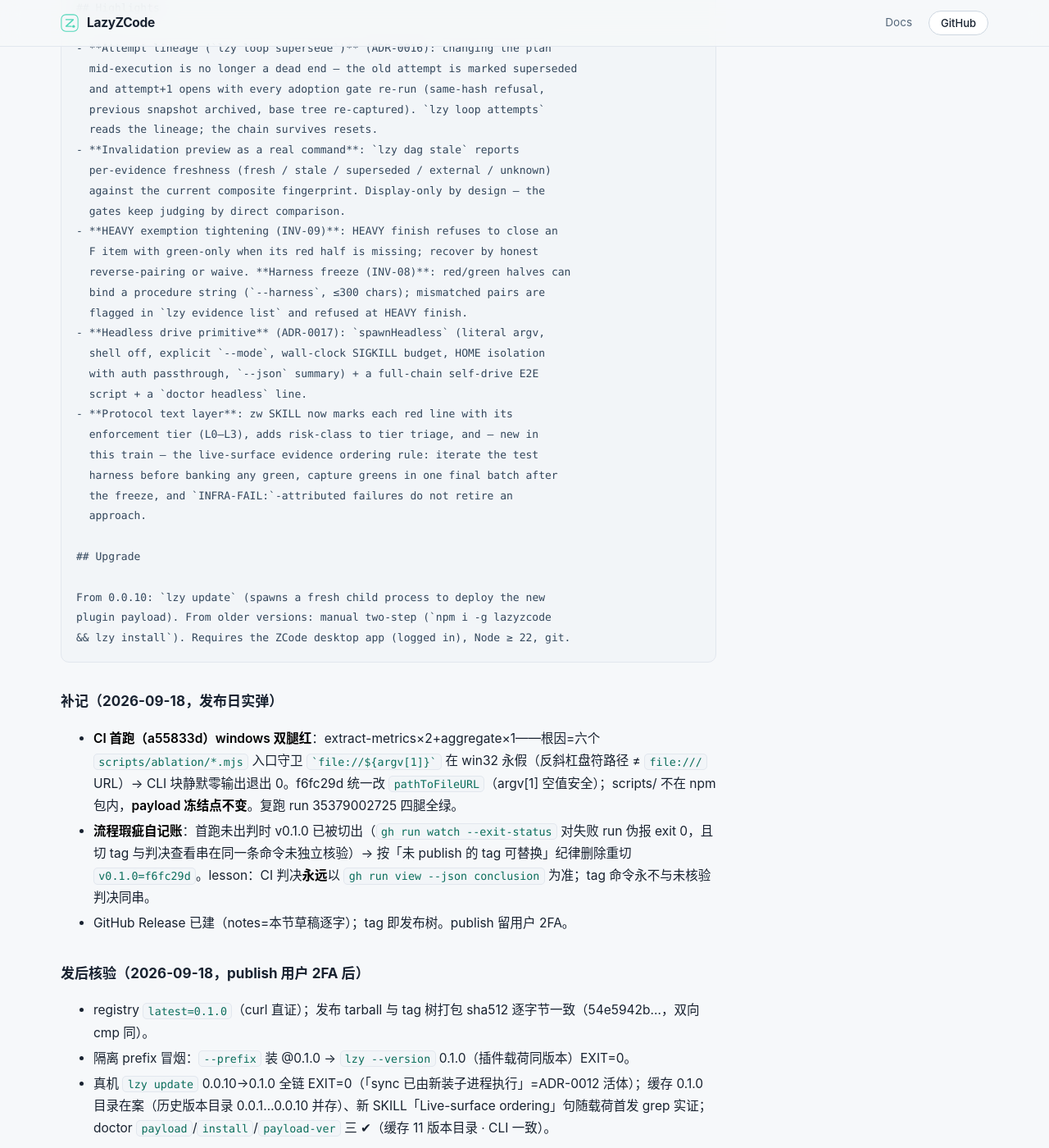
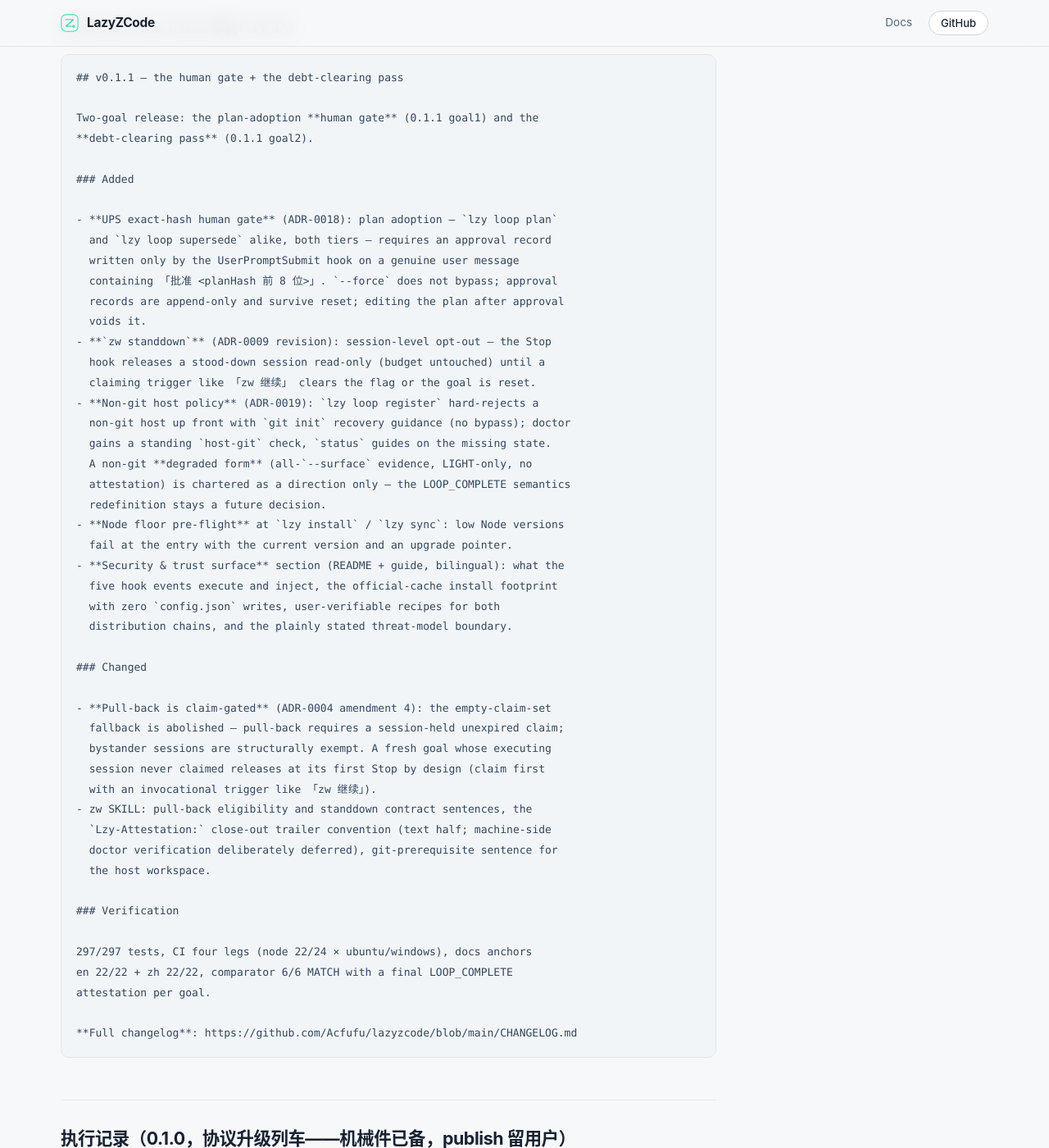
Before and after one commit to Acfufu/lazyzcode, a Jekyll site: the page built from docs/release-checklist.md, in a window 1280 px wide and 1400 px high, scrolled down 12499 px. Shown: the whole window at 82% size. Built offline with Jekyll 4.4.1, drawn with Linux system fonts in a browser that asks for light colours; our own code applies the rules of GitHub Pages for plain Markdown files; some of the changed text lies outside the part shown.

Commit message:
chore(release): 0.1.1 — version bodies, marketplace pin, changelog finalize, SEO faces, release record

````diff
--- a/docs/_layouts/home.html
+++ b/docs/_layouts/home.html
@@ -14,7 +14,7 @@
     "name": "LazyZCode",
     "applicationCategory": "DeveloperApplication",
     "operatingSystem": "macOS, Windows, Linux",
-    "softwareVersion": "0.1.0",
+    "softwareVersion": "0.1.1",
     "description": "The discipline layer for ZCode: plan, execute, take evidence, never stop half-done. A plugin plus a lightweight CLI (lzy) that turns agent claims into verified facts.",
     "url": "https://acfufu.github.io/lazyzcode/",
     "downloadUrl": "https://www.npmjs.com/package/lazyzcode",
--- a/docs/release-checklist.md
+++ b/docs/release-checklist.md
@@ -283,6 +283,72 @@
 - 载荷冻结纪律（ADJ-15）首版生效：tag 后仅 docs/release-checklist.md（未随包）动过；样本内容级对照（skills/zw/SKILL.md）已入 doctor payload-ver。
 - 随 0.0.10 沿用 0.0.9 补记两条 npm 雷：npm 12 EALLOWREMOTE（remote tarball 直装默认禁，绕法 `lazyzcode@0.0.10 --prefer-online`）+ npm view 元数据缓存滞后数分钟（registry HTTP 端点为真相源）。
 
+## 执行记录（0.1.1，人权门+债清账双 goal 列车——机械件已备，publish 留用户）
+
+> 机械件（2026-09-19，维护者指令直发，未走 goal loop）：版本三体 0.1.1（package.json / plugin/.zcode-plugin/plugin.json / CHANGELOG 定版 [Unreleased]→[0.1.1]）、市场 manifest `version`/`ref` 钉 v0.1.1（第 11 步每发布同步）、home.html `softwareVersion` 0.1.0→0.1.1（0.0.10 漏账教训后已入机械件清单）、sitemap 首页+guide 双语 lastmod→2026-09-19。本节提交不带 `Goal:` 尾注（沿先例，槽位被 done 态 v011-debt-clearing 占用，账本 warn 预期）。载荷=goal1（v011-ups-human-gate，8 提交 13c5633→8686fe3）+goal2（v011-debt-clearing，9 提交 b80c5c3→8d91e2d）已推 main 且 CI 各自跑过；本发布提交为其上单一定版提交，windows 新夹具雷风险低（无新测试夹具引入）。
+
+### Runbook（按序）
+
+1. push main（定版 1 提交）→ CI 四腿绿（node 22/24 × ubuntu/windows；判决只认 `gh run view --json conclusion`，tag 命令永不与未核验判决同串——0.1.0 lesson）。
+2. `npm publish --dry-run` 核验文件清单与 shasum（零敏感物、24+ 文件）。
+3. `git tag v0.1.1 && git push origin v0.1.1`（tag 最后切，落 CI 绿判的定版提交）。
+4. GitHub Release：以下方草稿为 notes 创建 `v0.1.1`。
+5. **publish（用户 2FA）**：`npm publish`；发后隔离 prefix 冒烟 `npm i -g lazyzcode@0.1.1 --prefer-online && lzy --version`（应 0.1.1；npm12 EALLOWREMOTE 雷=remote tarball 直装默认禁，`--prefer-online` 绕）。
+6. 发后核验：registry `dist-tag latest=0.1.1`（curl registry HTTP 端点为真相源，npm view 缓存滞后数分钟）、发布 shasum 与 dry-run 逐字一致、真机 `lzy update` 0.1.0→0.1.1 全链 EXIT=0、`lzy doctor` `payload-ver` 双 ✔、win32 VM 复测（registry 新装+update 链+人权门批准路径+standdown 短语活体）。
+
+### GitHub Release notes 草稿（v0.1.1）
+
+```markdown
+## v0.1.1 — the human gate + the debt-clearing pass
+
+Two-goal release: the plan-adoption **human gate** (0.1.1 goal1) and the
+**debt-clearing pass** (0.1.1 goal2).
+
+### Added
+
+- **UPS exact-hash human gate** (ADR-0018): plan adoption — `lzy loop plan`
+  and `lzy loop supersede` alike, both tiers — requires an approval record
+  written only by the UserPromptSubmit hook on a genuine user message
+  containing 「批准 <planHash 前 8 位>」. `--force` does not bypass; approval
+  records are append-only and survive reset; editing the plan after approval
+  voids it.
+- **`zw standdown`** (ADR-0009 revision): session-level opt-out — the Stop
+  hook releases a stood-down session read-only (budget untouched) until a
+  claiming trigger like 「zw 继续」 clears the flag or the goal is reset.
+- **Non-git host policy** (ADR-0019): `lzy loop register` hard-rejects a
+  non-git host up front with `git init` recovery guidance (no bypass); doctor
+  gains a standing `host-git` check, `status` guides on the missing state.
+  A non-git **degraded form** (all-`--surface` evidence, LIGHT-only, no
+  attestation) is chartered as a direction only — the LOOP_COMPLETE semantics
+  redefinition stays a future decision.
+- **Node floor pre-flight** at `lzy install` / `lzy sync`: low Node versions
+  fail at the entry with the current version and an upgrade pointer.
+- **Security & trust surface** section (README + guide, bilingual): what the
+  five hook events execute and inject, the official-cache install footprint
+  with zero `config.json` writes, user-verifiable recipes for both
+  distribution chains, and the plainly stated threat-model boundary.
+
+### Changed
+
+- **Pull-back is claim-gated** (ADR-0004 amendment 4): the empty-claim-set
+  fallback is abolished — pull-back requires a session-held unexpired claim;
+  bystander sessions are structurally exempt. A fresh goal whose executing
+  session never claimed releases at its first Stop by design (claim first
+  with an invocational trigger like 「zw 继续」).
+- zw SKILL: pull-back eligibility and standdown contract sentences, the
+  `Lzy-Attestation:` close-out trailer convention (text half; machine-side
+  doctor verification deliberately deferred), git-prerequisite sentence for
+  the host workspace.
+
+### Verification
+
+297/297 tests, CI four legs (node 22/24 × ubuntu/windows), docs anchors
+en 22/22 + zh 22/22, comparator 6/6 MATCH with a final LOOP_COMPLETE
+attestation per goal.
+
+**Full changelog**: https://github.com/Acfufu/lazyzcode/blob/main/CHANGELOG.md
+```
+
 ## 执行记录（0.1.0，协议升级列车——机械件已备，publish 留用户）
 
 > 机械件（2026-09-18，维护者指令直发，未走 goal loop）：版本三体 0.1.0（package.json / plugin/.zcode-plugin/plugin.json / CHANGELOG 定版）、市场 manifest `version`/`ref` 钉 v0.1.0（第 11 步每发布同步）、home.html `softwareVersion` 0.0.9→0.1.0（**补 0.0.10 漏账**：该面无测试拦截靠人，0.0.10 弧漏更，本次随发布补齐记档）、sitemap 首页+guide 双语 lastmod→2026-09-18、SKILL 活体面排序句随载荷首发（e083808，zpigeon 重采雪崩复盘；zpigeon 侧 preflight+INFRA-FAIL 归因=c7934a1 不随本包）。本节提交不带 `Goal:` 尾注（沿先例，账本 warn 预期）。⚠ 本批含 19 个首推提交（棒A 修复轮+棒B+batch-2 报告+SKILL 句），CI 首见这些树——windows 腿是新夹具雷高危面，绿判后再 tag。
--- a/docs/sitemap.xml
+++ b/docs/sitemap.xml
@@ -3,9 +3,9 @@
      若仓库改名或换组织，与 docs/_config.yml 的 url/baseurl 一起改。
      lastmod = 对应页面内容的最近提交日，内容有实质改动时顺手更新。 -->
 <urlset xmlns="http://www.sitemaps.org/schemas/sitemap/0.9">
-  <url><loc>https://acfufu.github.io/lazyzcode/</loc><lastmod>2026-09-18</lastmod></url>
-  <url><loc>https://acfufu.github.io/lazyzcode/guide/en/</loc><lastmod>2026-09-18</lastmod></url>
-  <url><loc>https://acfufu.github.io/lazyzcode/guide/zh/</loc><lastmod>2026-09-18</lastmod></url>
+  <url><loc>https://acfufu.github.io/lazyzcode/</loc><lastmod>2026-09-19</lastmod></url>
+  <url><loc>https://acfufu.github.io/lazyzcode/guide/en/</loc><lastmod>2026-09-19</lastmod></url>
+  <url><loc>https://acfufu.github.io/lazyzcode/guide/zh/</loc><lastmod>2026-09-19</lastmod></url>
   <url><loc>https://acfufu.github.io/lazyzcode/developers/en/</loc><lastmod>2026-09-15</lastmod></url>
   <url><loc>https://acfufu.github.io/lazyzcode/developers/zh/</loc><lastmod>2026-09-15</lastmod></url>
 </urlset>
--- a/package.json
+++ b/package.json
@@ -1,6 +1,6 @@
 {
   "name": "lazyzcode",
-  "version": "0.1.0",
+  "version": "0.1.1",
   "description": "AI coding-workflow discipline layer for ZCode: plan, execute, take evidence, never stop half-done. Plugin + lightweight CLI (lzy).",
   "keywords": [
     "zcode",
````
Also changed, not shown: .claude-plugin/marketplace.json, CHANGELOG.md, plugin/.zcode-plugin/plugin.json.
